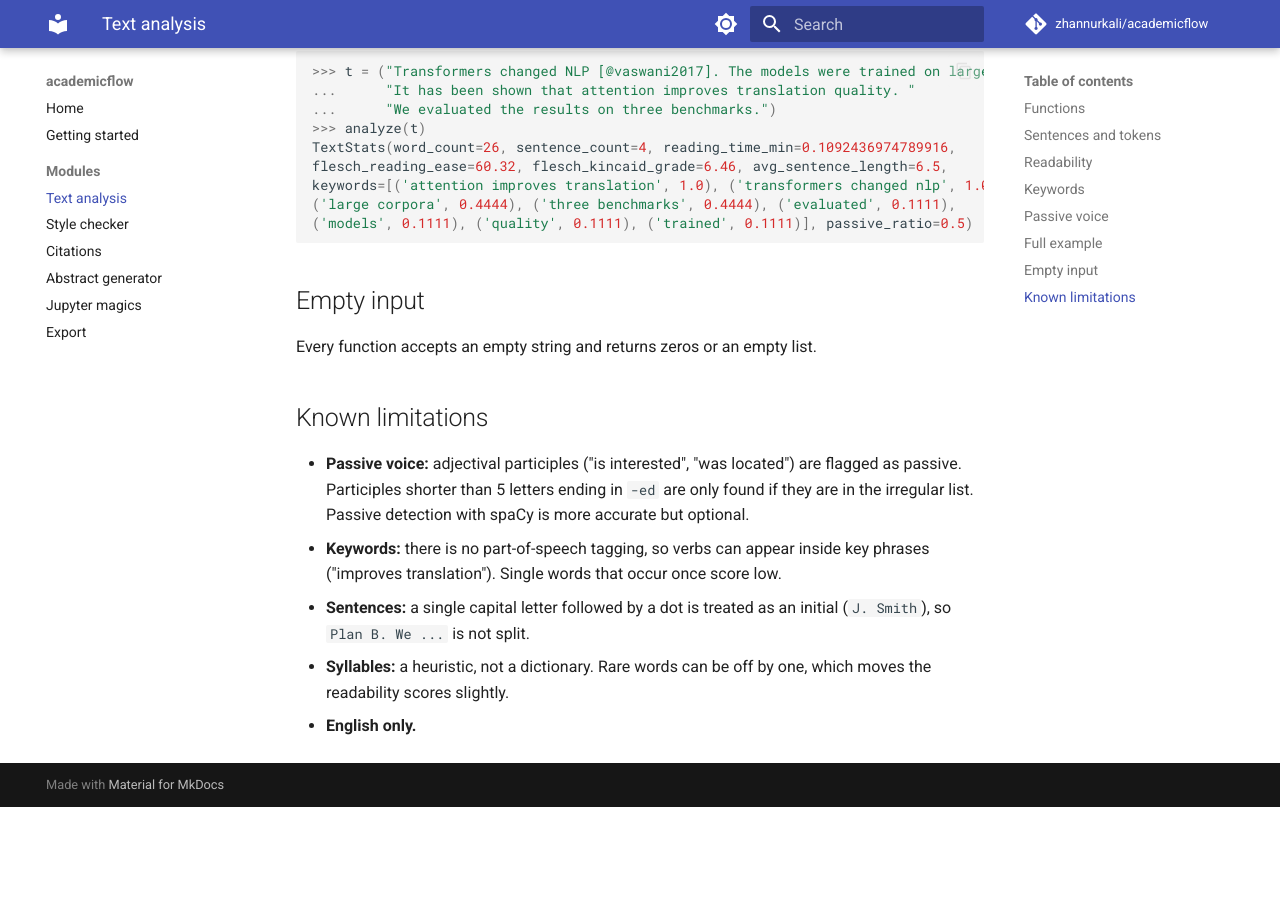
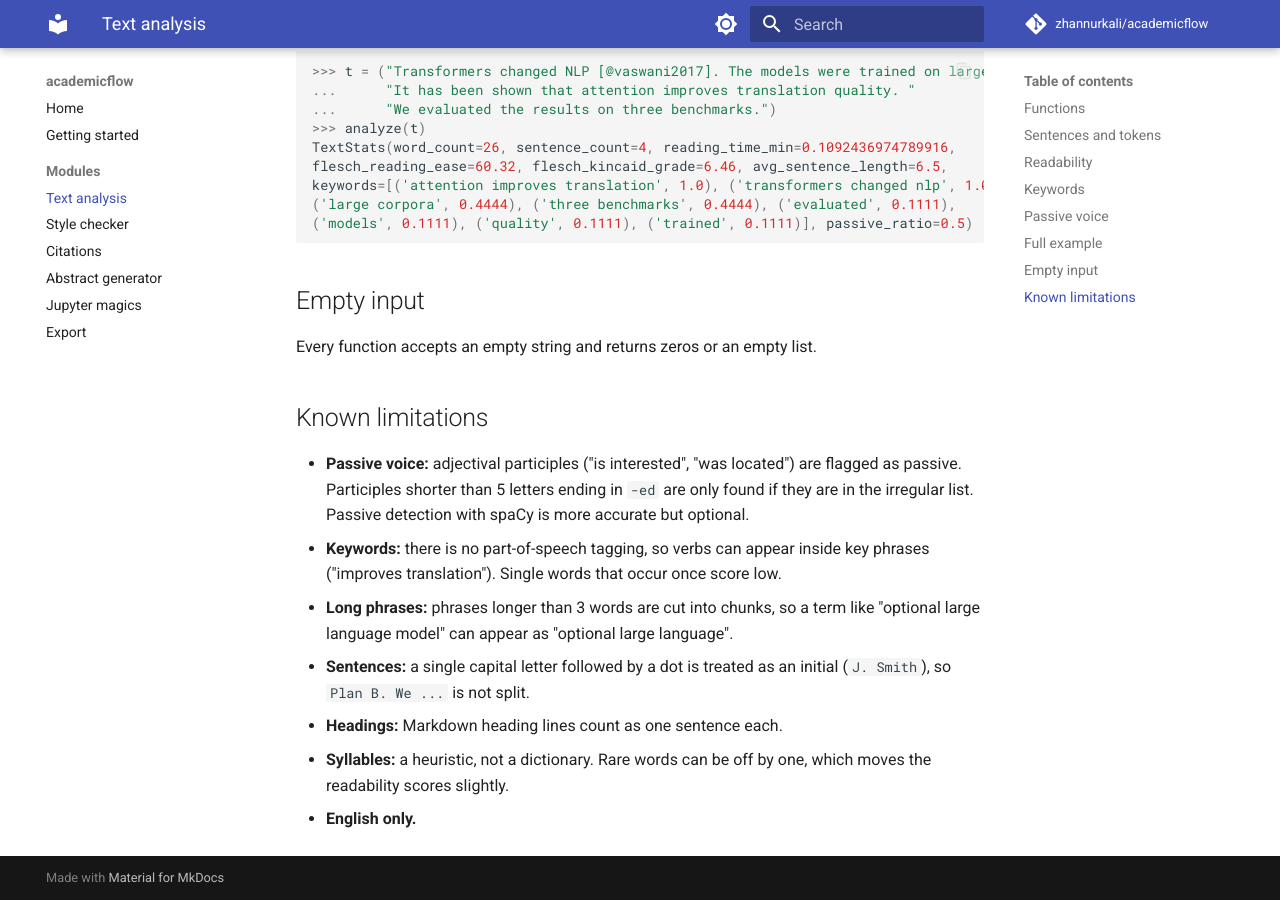
Before and after one commit to zhannurkali/academicflow, an MkDocs documentation site: the page built from docs/core.md, in a window 1280 px wide and 900 px high, scrolled down 2180 px. Built offline with MkDocs 1.6.1 and Material for MkDocs 9.7.7, drawn with Linux system fonts in a browser that asks for light colours; comment, search, counter and statistics services are not loaded; before the commit the page ends 2987 px from its top, so only the background shows below that.

Commit message:
Update core.md
docs(core): add keyword phrase length and heading limitations

```diff
--- a/docs/core.md
+++ b/docs/core.md
@@ -105,8 +105,11 @@ Every function accepts an empty string and returns zeros or an empty list.
   in the irregular list. Passive detection with spaCy is more accurate but optional.
 - **Keywords:** there is no part-of-speech tagging, so verbs can appear inside key
   phrases ("improves translation"). Single words that occur once score low.
+- **Long phrases:** phrases longer than 3 words are cut into chunks, so a term like
+  "optional large language model" can appear as "optional large language".
 - **Sentences:** a single capital letter followed by a dot is treated as an initial
   (`J. Smith`), so `Plan B. We ...` is not split.
+- **Headings:** Markdown heading lines count as one sentence each.
 - **Syllables:** a heuristic, not a dictionary. Rare words can be off by one, which moves
   the readability scores slightly.
 - **English only.**
```
